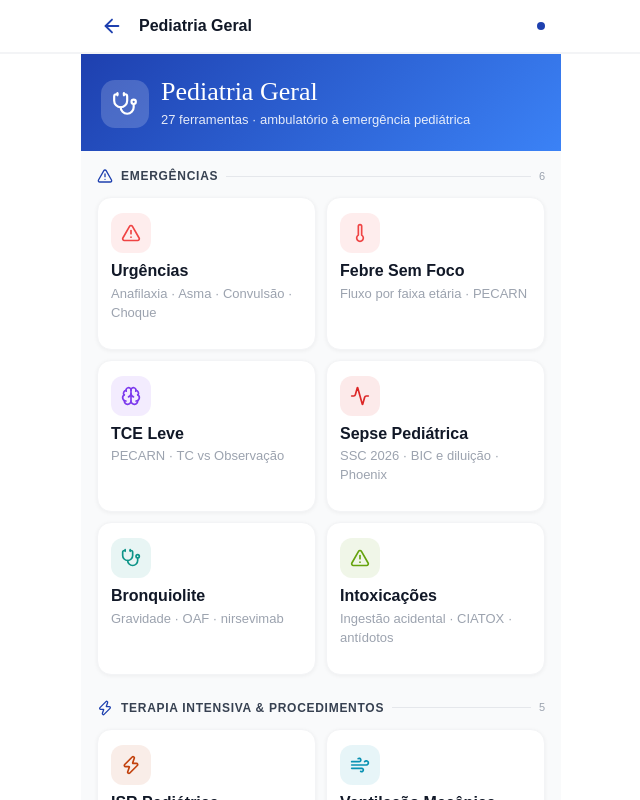
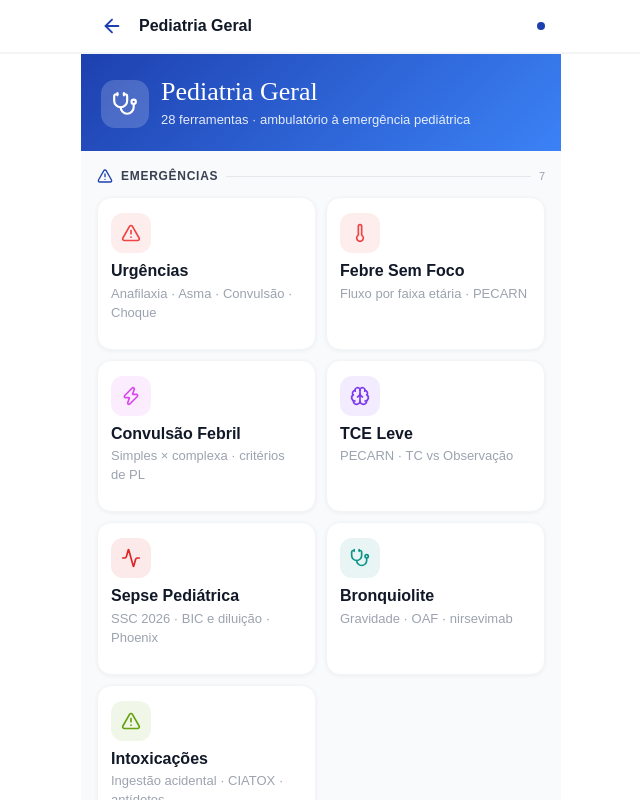
Before and after one commit to henriquepedbsb-pixel/pedhub, a React (Vite) app: page /#/leucograma-neo in a window 1280 px wide. Both pictures are taken after a click on the button 640 px from the left and 282 px from the top of the page. Shown: the top 800 px of the page, without its empty margins (319-959 px from the left). Built offline with nearby package versions, Linux system fonts and the light colour scheme.

Commit message:
Update pediatria-geral.jsx

```diff
--- a/src/modulos/pediatria-geral.jsx
+++ b/src/modulos/pediatria-geral.jsx
@@ -36,6 +36,7 @@ const SECOES = [
     mods: [
       { rota: "/urgencias",      label: "Urgências",         desc: "Anafilaxia · Asma · Convulsão · Choque", Icon: AlertTriangle, cor: "#EF4444" },
       { rota: "/febre-sem-foco", label: "Febre Sem Foco",    desc: "Fluxo por faixa etária · PECARN",        Icon: Thermometer,   cor: "#EF4444" },
+      { rota: "/convulsao-febril", label: "Convulsão Febril", desc: "Simples × complexa · critérios de PL",  Icon: Zap,           cor: "#D946EF" },
       { rota: "/tce-leve",       label: "TCE Leve",          desc: "PECARN · TC vs Observação",              Icon: Brain,         cor: "#7C3AED" },
       { rota: "/sepse",          label: "Sepse Pediátrica",  desc: "SSC 2026 · BIC e diluição · Phoenix",    Icon: Activity,      cor: "#DC2626" },
       { rota: "/bronquiolite",   label: "Bronquiolite",      desc: "Gravidade · OAF · nirsevimab",           Icon: Stethoscope,   cor: "#0D9488" },
```
